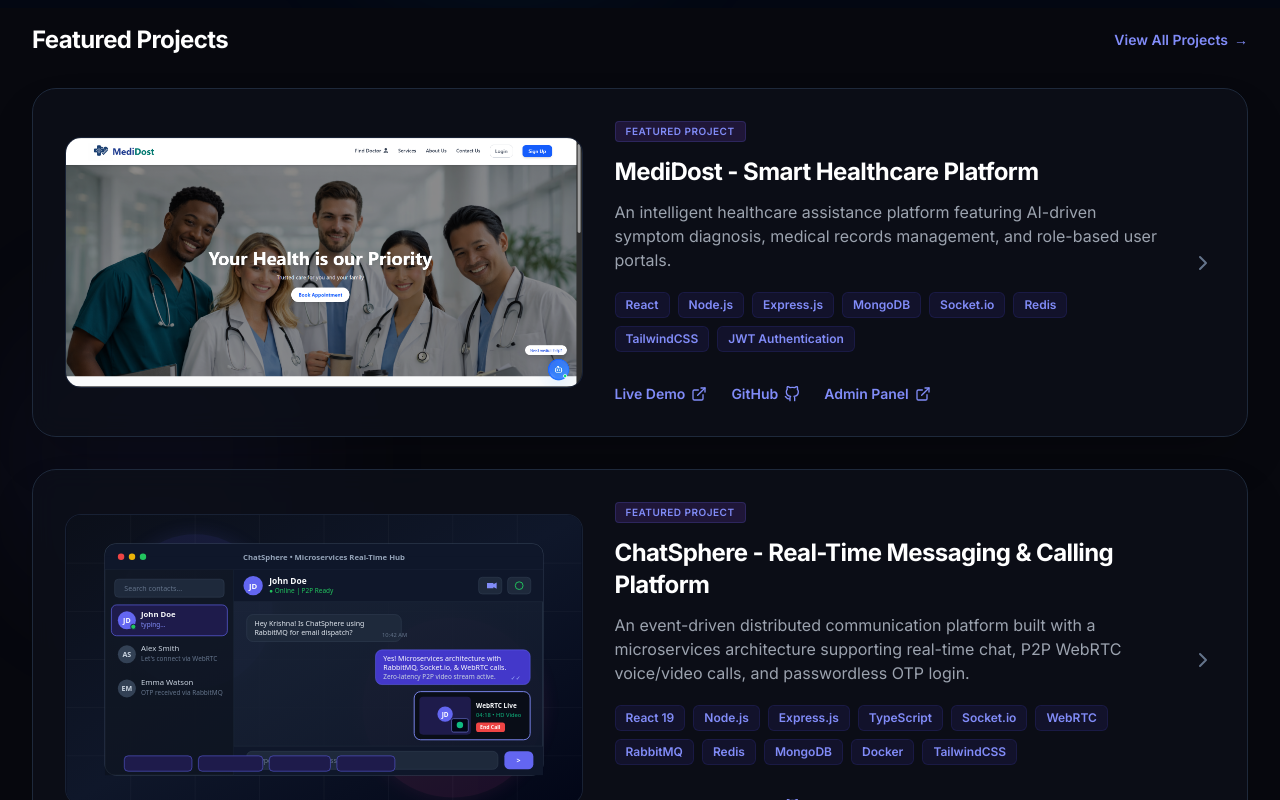
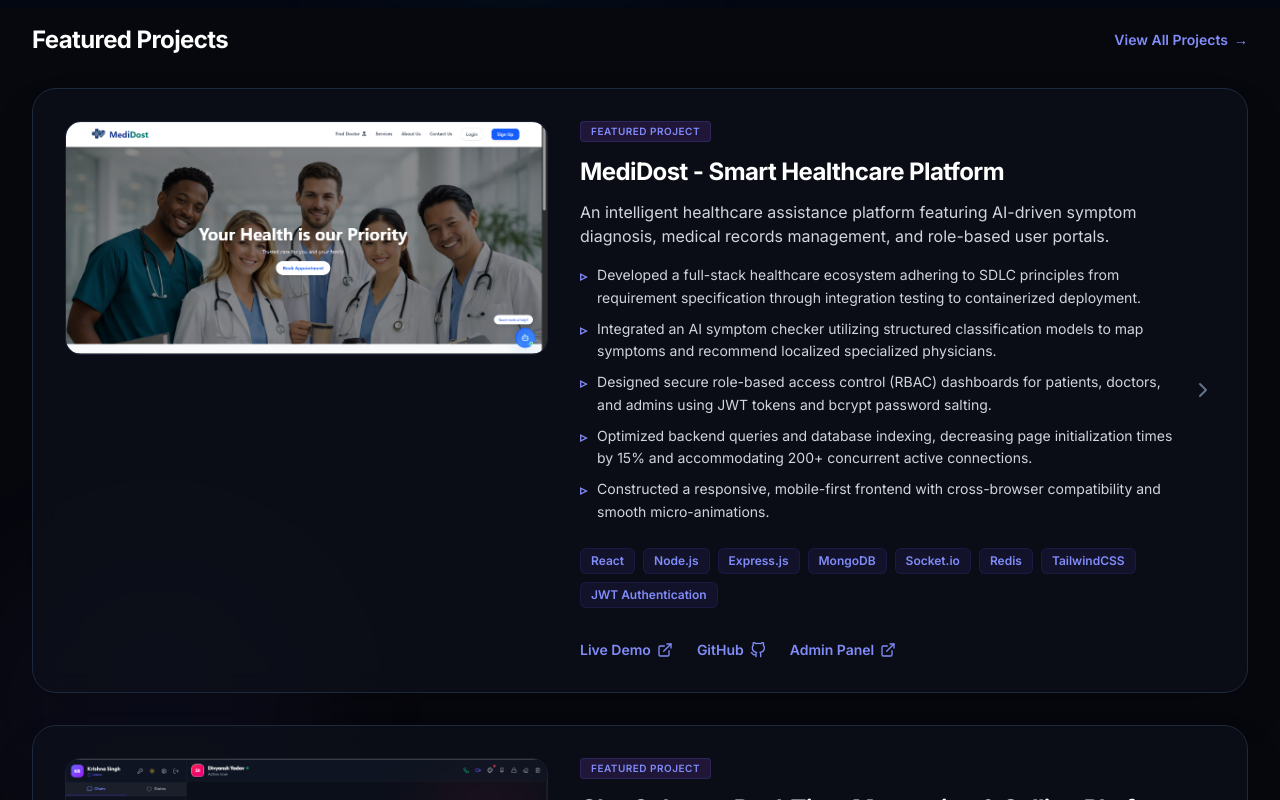
Before and after one commit to Krishnasingh9999/Portfolio, a React (Vite) app: page / in a window 1280 px wide. Shown: the part 2460-3260 px from the top of the page. Built offline with nearby package versions, Linux system fonts and the light colour scheme.

Commit message:
feat: update ChatSphere preview image and render bullet points in featured projects

```diff
--- a/src/components/FeaturedProject.tsx
+++ b/src/components/FeaturedProject.tsx
@@ -43,16 +43,16 @@ const FeaturedProject: React.FC = () => {
                 className="bg-gray-50/50 dark:bg-[#0d0f1a]/80 backdrop-blur-md border border-gray-200 dark:border-slate-800 rounded-3xl p-6 lg:p-8 flex flex-col lg:flex-row items-center gap-8 relative hover:border-indigo-500/30 dark:hover:border-indigo-500/30 transition-all duration-300 group shadow-lg dark:shadow-2xl"
               >
                 {/* Left Side: Screenshot Image / Visual Banner */}
-                <div className="w-full lg:w-[45%] shrink-0 relative rounded-2xl overflow-hidden border border-gray-200 dark:border-slate-800/80 bg-gray-100 dark:bg-slate-950 flex items-center justify-center min-h-[220px]">
+                <div className="w-full lg:w-[42%] shrink-0 relative rounded-2xl overflow-hidden border border-gray-200 dark:border-slate-800/80 bg-gray-100 dark:bg-slate-950 flex items-center justify-center self-start">
                   <img
                     src={image || "/medidost_landscape.png"}
                     alt={`${title} Preview`}
-                    className="w-full h-auto object-cover block group-hover:scale-[1.02] transition-transform duration-500"
+                    className="w-full h-auto object-cover block group-hover:scale-[1.02] transition-transform duration-500 shadow-md"
                   />
                 </div>
 
                 {/* Right Side: Details */}
-                <div className="flex-1 flex flex-col items-start text-left relative lg:pr-12">
+                <div className="flex-1 flex flex-col items-start text-left relative lg:pr-8 w-full">
                   {/* Featured Badge */}
                   <span className="px-2.5 py-0.5 text-[10px] font-semibold uppercase tracking-wider rounded bg-indigo-100 dark:bg-[#1f1638] text-indigo-600 dark:text-indigo-400 border border-indigo-200 dark:border-indigo-500/20 mb-3.5">
                     Featured Project
@@ -64,12 +64,28 @@ const FeaturedProject: React.FC = () => {
                   </h3>
 
                   {/* Description */}
-                  <p className="text-gray-600 dark:text-gray-400 text-sm sm:text-base mb-5 leading-relaxed">
+                  <p className="text-gray-600 dark:text-gray-300 text-sm sm:text-base mb-4 leading-relaxed">
                     {description}
                   </p>
 
+                  {/* Bullet Points */}
+                  {project.bullets && (
+                    <ul className="space-y-2 mb-6 text-xs sm:text-sm text-gray-400 list-none text-left w-full">
+                      {project.bullets.map((bullet, idx) => (
+                        <li key={idx} className="flex items-start gap-2.5 leading-relaxed">
+                          <span className="text-indigo-400 font-bold mt-0.5 flex-shrink-0 text-sm">
+                            ▹
+                          </span>
+                          <span className="text-gray-300 font-normal">
+                            {bullet.replace(/\*\*/g, '')}
+                          </span>
+                        </li>
+                      ))}
+                    </ul>
+                  )}
+
                   {/* Tech Badges */}
-                  <div className="flex flex-wrap gap-2 mb-6">
+                  <div className="flex flex-wrap gap-1.5 sm:gap-2 mb-6">
                     {tech.map((techItem) => (
                       <span
                         key={techItem}
--- a/src/data/portfolioData.ts
+++ b/src/data/portfolioData.ts
@@ -156,7 +156,7 @@ export const projects: Project[] = [
     tech: ["React 19", "Node.js", "Express.js", "TypeScript", "Socket.io", "WebRTC", "RabbitMQ", "Redis", "MongoDB", "Docker", "TailwindCSS"],
     github: "https://github.com/Krishnasingh9999/ChatSphere",
     live: "https://chatsphere-live.duckdns.org",
-    image: "/chatsphere_landscape.svg",
+    image: "/chatsphere_landscape.png",
     featured: true
   },
   {
```
Also changed, not shown: public/chatsphere_landscape.png (added).
